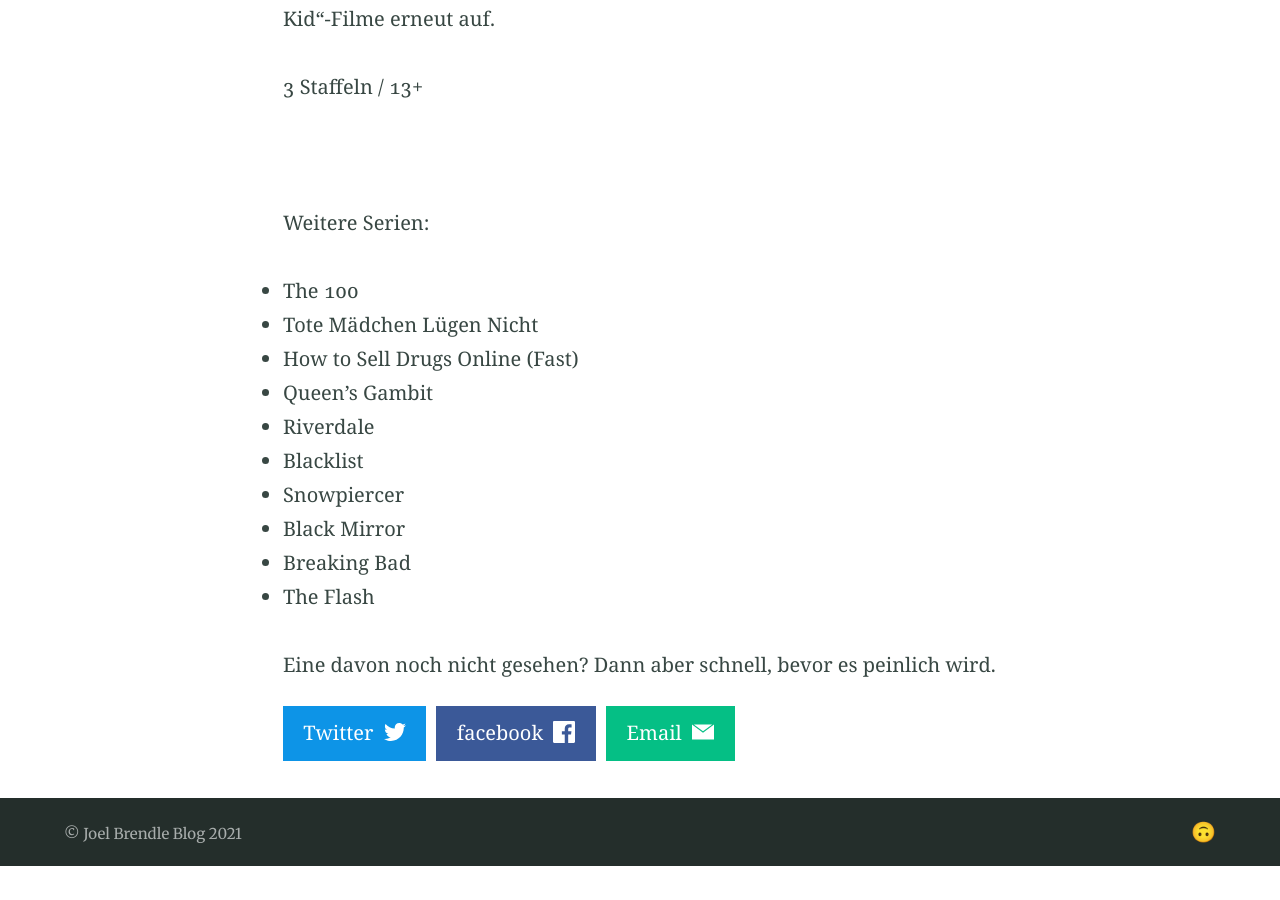
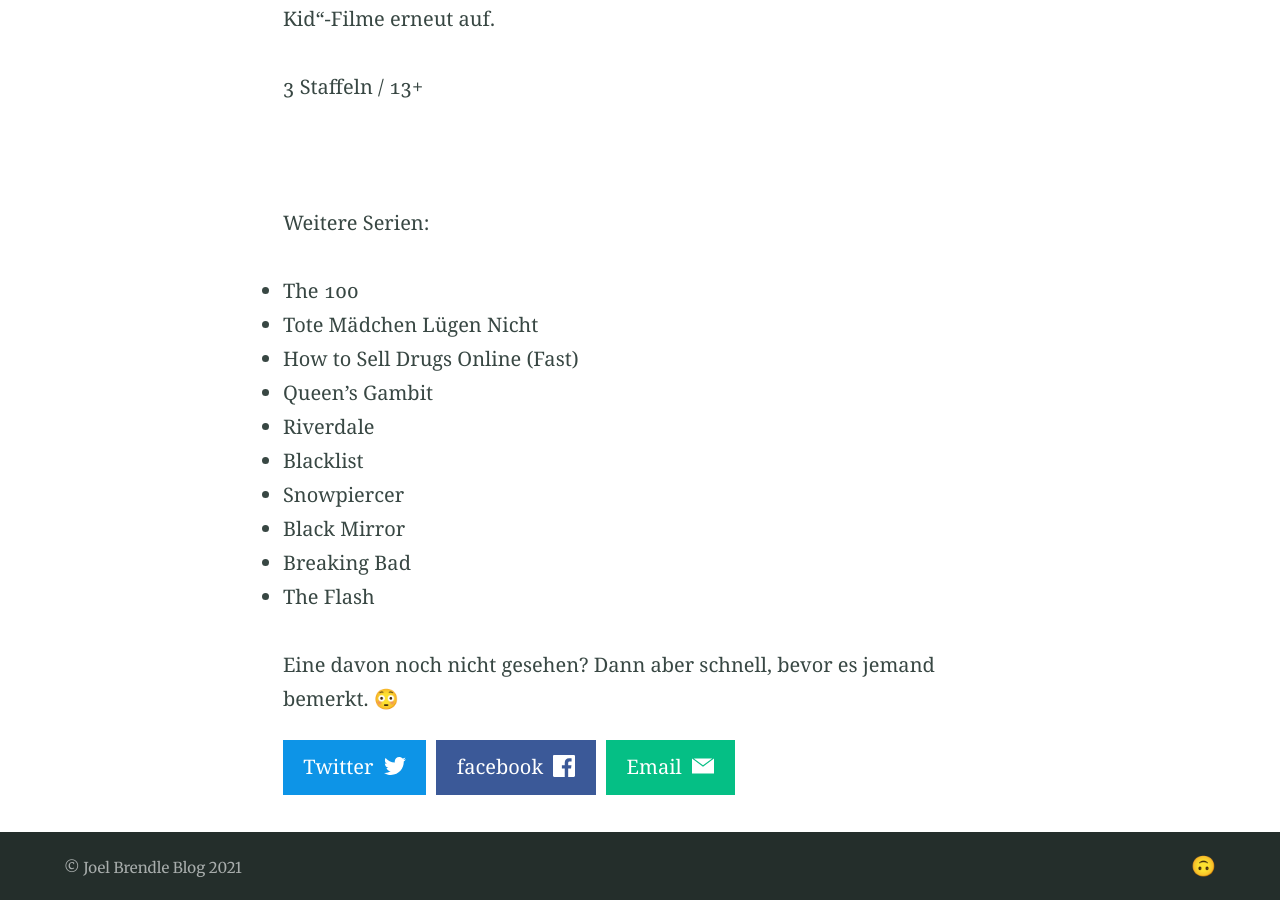
Before and after one commit to joelbrendle/joel_blog, a Jekyll site: the page built from _posts/2021-02-18-pflicht-netflix-serien.md, in a window 1280 px wide and 900 px high, scrolled down 2404 px. Built offline with Jekyll 4.4.1, drawn with Linux system fonts in a browser that asks for light colours; before the commit the page ends 3270 px from its top, so only the background shows below that.

Commit message:
Update from Forestry.io Joel Brendle updated _posts/2021-02-18-pflicht-netflix-serien.md

```diff
--- a/_posts/2021-02-18-pflicht-netflix-serien.md
+++ b/_posts/2021-02-18-pflicht-netflix-serien.md
@@ -52,4 +52,4 @@
 * Breaking Bad
 * The Flash
 
-Eine davon noch nicht gesehen? Dann aber schnell, bevor es peinlich wird.
+Eine davon noch nicht gesehen? Dann aber schnell, bevor es jemand bemerkt. 😳
```
